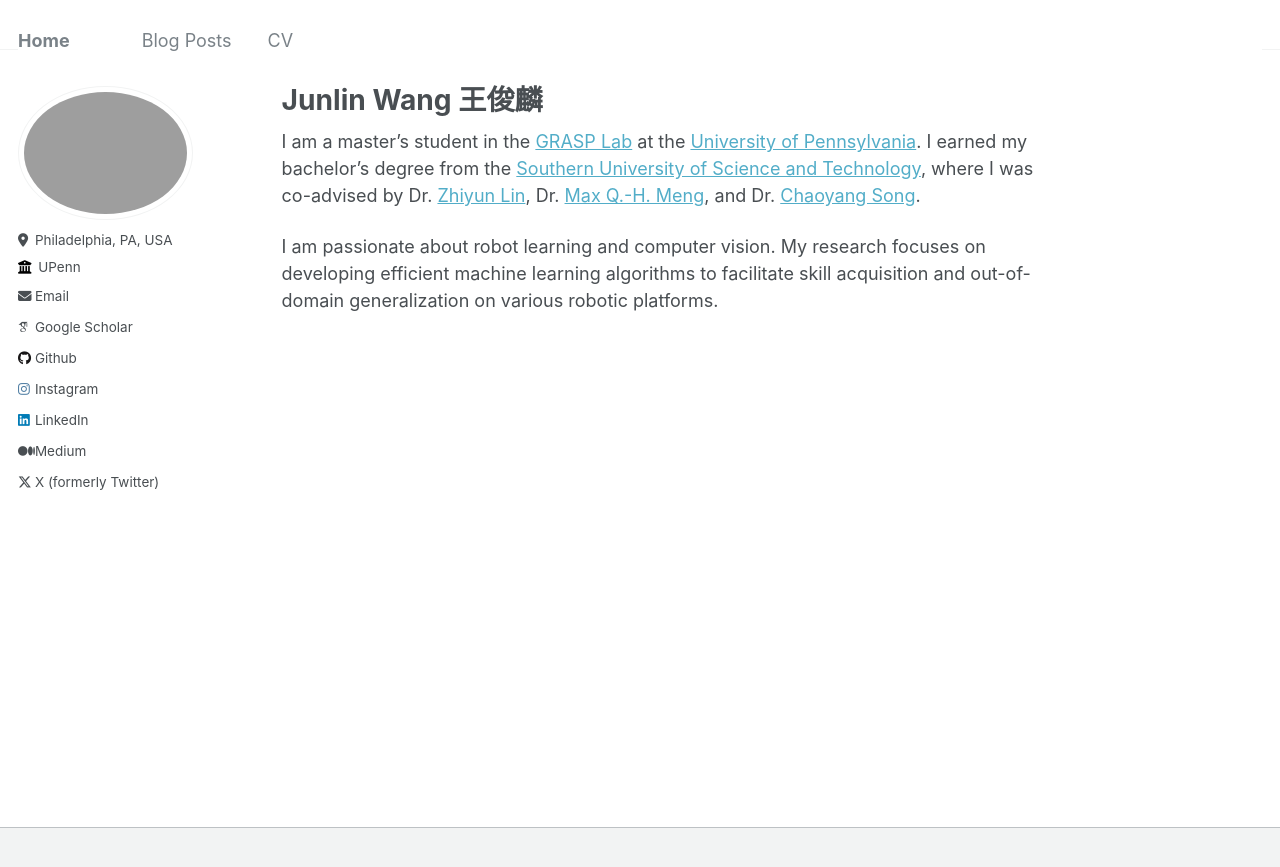
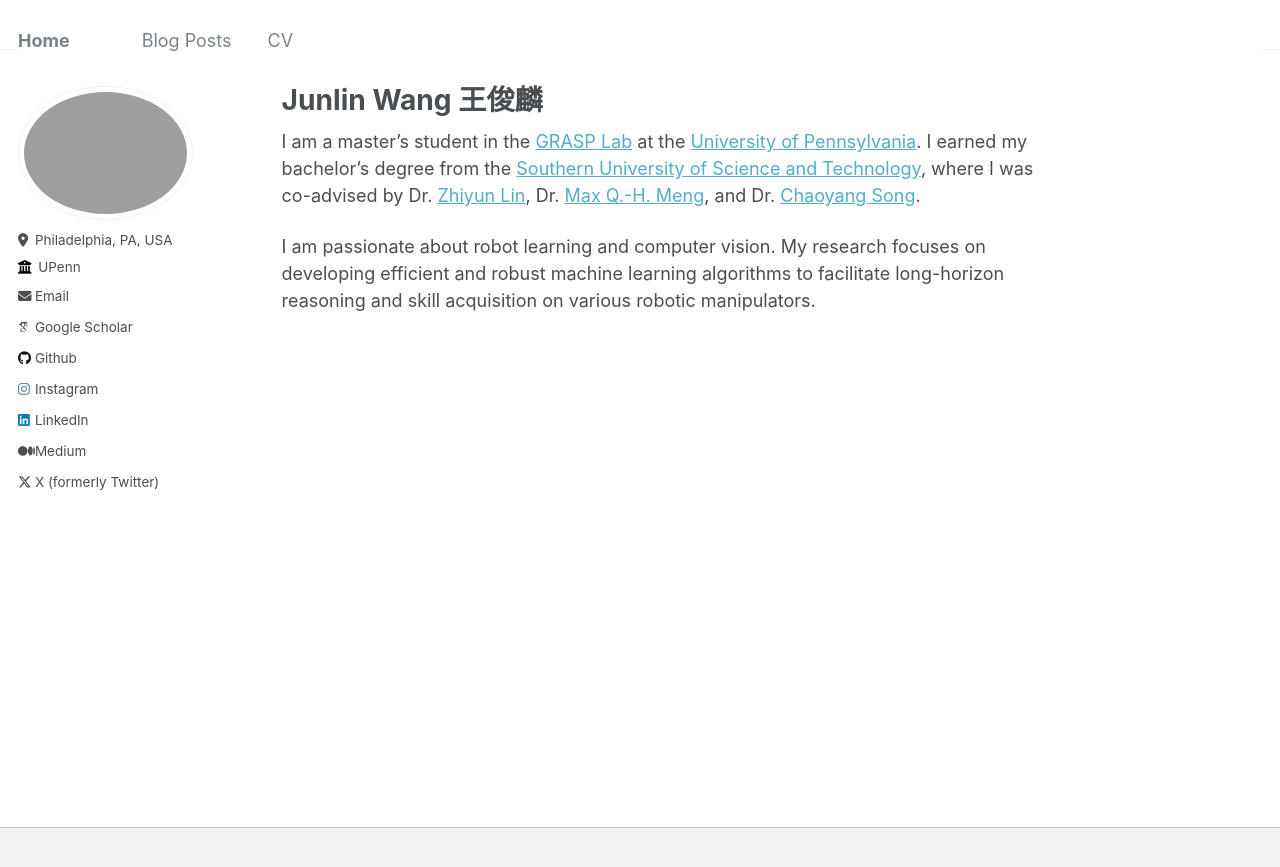
Before and after one commit to HenryWJL/HenryWJL.github.io, a Jekyll site: the page built from _pages/about.md, in a window 1280 px wide. Shown: the top 867 px of the page. Built offline with Jekyll 4.4.1, drawn with Linux system fonts in a browser that asks for light colours; some web fonts are replaced.

Commit message:
Update about.md

```diff
--- a/_pages/about.md
+++ b/_pages/about.md
@@ -9,4 +9,4 @@ redirect_from:
 
 I am a master's student in the [GRASP Lab](https://www.grasp.upenn.edu/) at the [University of Pennsylvania](https://www.upenn.edu/). I earned my bachelor’s degree from the [Southern University of Science and Technology](https://www.sustech.edu.cn/en/), where I was co-advised by Dr. [Zhiyun Lin](https://www.sustech.edu.cn/en/faculties/zhiyunlin-2.html), Dr. [Max Q.-H. Meng](https://www.sustech.edu.cn/en/faculties/mengqinghu.html), and Dr. [Chaoyang Song](https://mee.sustech.edu.cn/en/jiaozhiyuangong/2978.html).
 
-I am passionate about robot learning and computer vision. My research focuses on developing efficient machine learning algorithms to facilitate skill acquisition and out-of-domain generalization on various robotic platforms.
+I am passionate about robot learning and computer vision. My research focuses on developing efficient and robust machine learning algorithms to facilitate long-horizon reasoning and skill acquisition on various robotic manipulators.
```
